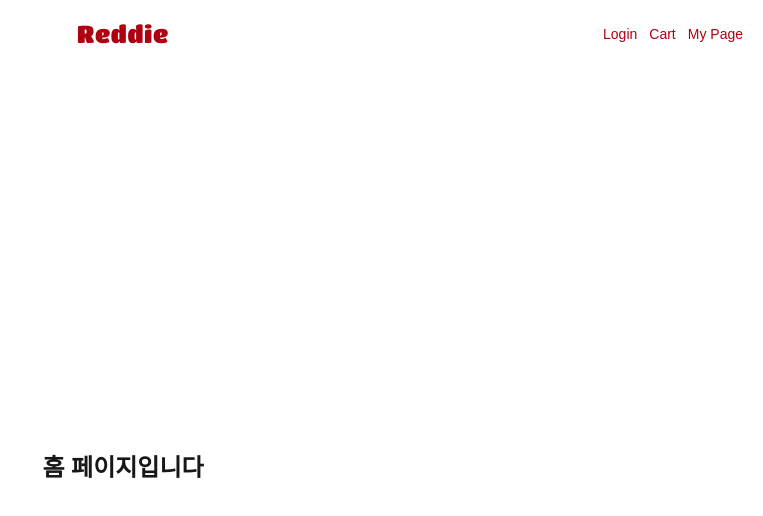
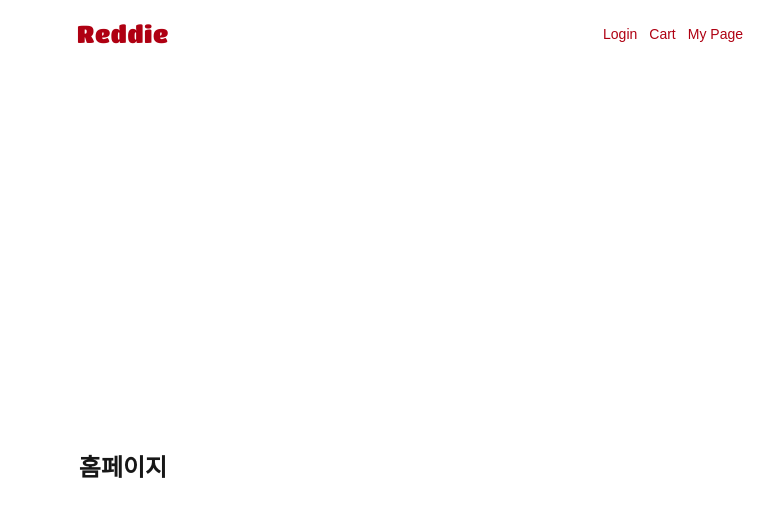
Before and after one commit to ounjuu/Reddiee_front, a Next.js app in the folder reddiee-front/: page / in a window 1280 px wide. Shown: the top 516 px of the page, without its empty margins (517-1280 px from the left). Built offline with nearby package versions, Linux system fonts and the light colour scheme; no server answers.

Commit message:
Feat: homepage 컴포넌트

```diff
--- a/reddiee-front/src/app/page.tsx
+++ b/reddiee-front/src/app/page.tsx
@@ -2,6 +2,7 @@
 
 import { useEffect } from "react";
 import axios from "axios";
+import HomePage from "@/components/Home/Home";
 
 const API_URL = process.env.NEXT_PUBLIC_API_URL;
 
@@ -15,7 +16,9 @@ export default function Home() {
 
   return (
     <div className="min-h-screen flex items-center justify-center">
-      <h1 className="text-2xl font-bold">홈 페이지입니다</h1>
+      <h1 className="text-2xl font-bold">
+        <HomePage />
+      </h1>
     </div>
   );
 }
--- /dev/null
+++ b/reddiee-front/src/components/Home/Home.tsx
@@ -0,0 +1,10 @@
+"use client";
+
+export default function HomePage() {
+  return (
+    <div className="text-primary">
+      {/* 메인 */}
+      <div>홈페이지</div>
+    </div>
+  );
+}
```
